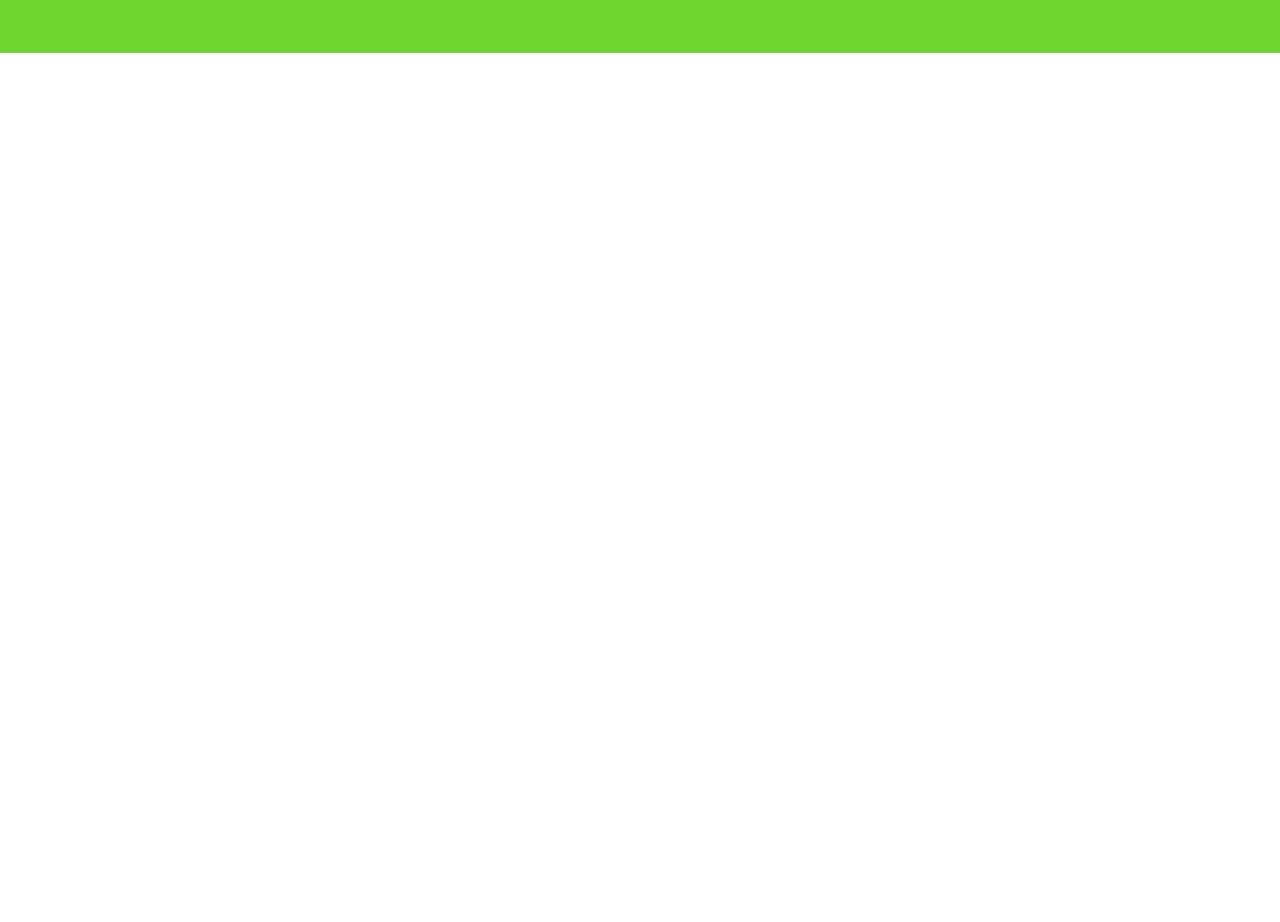
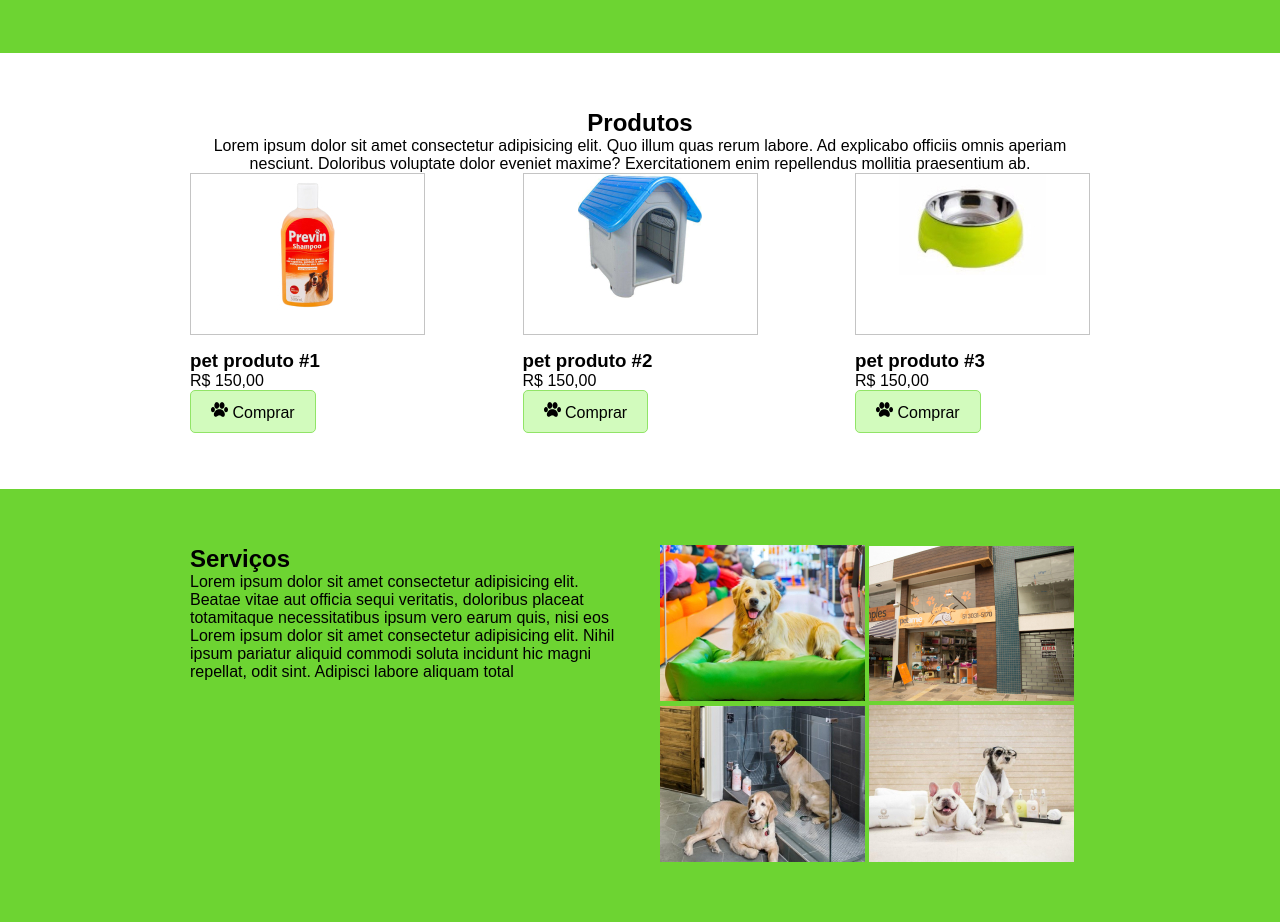
Before and after one commit to GabrielBasilioMoreli/petshop01, a plain HTML site: page index.html in a window 1280 px wide. Shown: the part 487-1409 px from the top of the page. Before the commit the page ends 800 px from the top, so only its background shows below. Drawn offline with Linux system fonts and the light colour scheme.

Commit message:
nav e produtos

```diff
--- a/css/petshop.css
+++ b/css/petshop.css
@@ -63,3 +63,31 @@ nav a:hover{
 .flex-conteiner .col{
     width: 430px;
 }
+
+.produto{
+    width: 235px;
+}
+
+.produto figure{
+    border: 1px solid #c4c4c4;
+    background-color: #fff;
+    margin: 0 0 15px 0;
+    padding: 0;
+    text-align: center;
+    height: 160px;
+    line-height: 160px;
+}
+
+.texto-centralizado{
+    text-align: center;
+}
+
+.btn-pata{
+    border: 1px solid #91e467;
+    background-color: #d2fbbd;
+    display: inline-block;
+    padding: 10px 20px;
+    text-decoration: none;
+    color: #000;
+    border-radius: 5px;
+}
--- a/index.html
+++ b/index.html
@@ -18,6 +18,7 @@
         <li><a href="#">Serviços</a></li>
         <li id="itemContato"><a href="#">Contato</a></li>
     </nav>
+    <!-- Sobre nós -->
     <section class="fundo-verde">
         <div class="conteiner flex-conteiner">
             <div class="col">
@@ -30,7 +31,73 @@
             <div class="col">
                 <img src="img/img-sobre.jpg" alt="imagens de cachorros">
             </div>
+        </div>
+    </section>
+    <!-- Produtos -->
+    <section id="produtos">
+        <div class="conteiner">
+            <h2 class="texto-centralizado">Produtos</h2>
+            <p class="texto texto-centralizado">Lorem ipsum dolor sit amet consectetur adipisicing elit. Quo illum quas
+                rerum labore. Ad explicabo officiis omnis aperiam nesciunt. Doloribus voluptate dolor eveniet maxime?
+                Exercitationem enim repellendus mollitia praesentium ab.</p>
 
+            <div class="flex-conteiner">
+                <article class="produto">
+                    <figure>
+                        <img src="img/produto-1.jpg" alt="prouto-1-petshop">
+                    </figure>
+                    <h3>pet produto #1</h3>
+                    <p>R$ 150,00</p>
+                    <a href="#" class="btn-pata">
+                        <img src="img/patinha-preta.png" alt="patinha">
+                        Comprar
+                    </a>
+                </article>
+                <article class="produto">
+                    <figure>
+                        <img src="img/produto-2.jpg" alt="prouto-2-petshop">
+                    </figure>
+                    <h3>pet produto #2</h3>
+                    <p>R$ 150,00</p>
+                    <a href="#" class="btn-pata">
+                        <img src="img/patinha-preta.png" alt="patinha">
+                        Comprar
+                    </a>
+                </article>
+                <article class="produto">
+                    <figure>
+                        <img src="img/produto-3.jpg" alt="prouto-3-petshop">
+                    </figure>
+                    <h3>pet produto #3</h3>
+                    <p>R$ 150,00</p>
+                    <a href="#" class="btn-pata">
+                        <img src="img/patinha-preta.png" alt="patinha">
+                        Comprar
+                    </a>
+                </article>
+
+
+
+            </div>
+        </div>
+
+    </section>
+    <!-- Serviços -->
+    <section class="fundo-verde">
+        <div class="conteiner flex-conteiner">
+            <div class="col">
+                <h2>Serviços</h2>
+                <p>Lorem ipsum dolor sit amet consectetur adipisicing elit. Beatae vitae aut officia sequi veritatis,
+                    doloribus placeat totamitaque necessitatibus ipsum vero earum quis, nisi eos </p>
+                <p>Lorem ipsum dolor sit amet consectetur adipisicing elit. Nihil ipsum pariatur aliquid commodi soluta
+                    incidunt hic magni repellat, odit sint. Adipisci labore aliquam total</p>
+            </div>
+            <div class="col">
+                <img src="img/img-galeria-1.jpg" alt="img 1">
+                <img src="img/img-galeria-2.jpg" alt="img 2">
+                <img src="img/img-galeria-3.jpg" alt="img 3">
+                <img src="img/img-galeria-4.jpg" alt="img 4">
+            </div>
         </div>
     </section>
 
```
